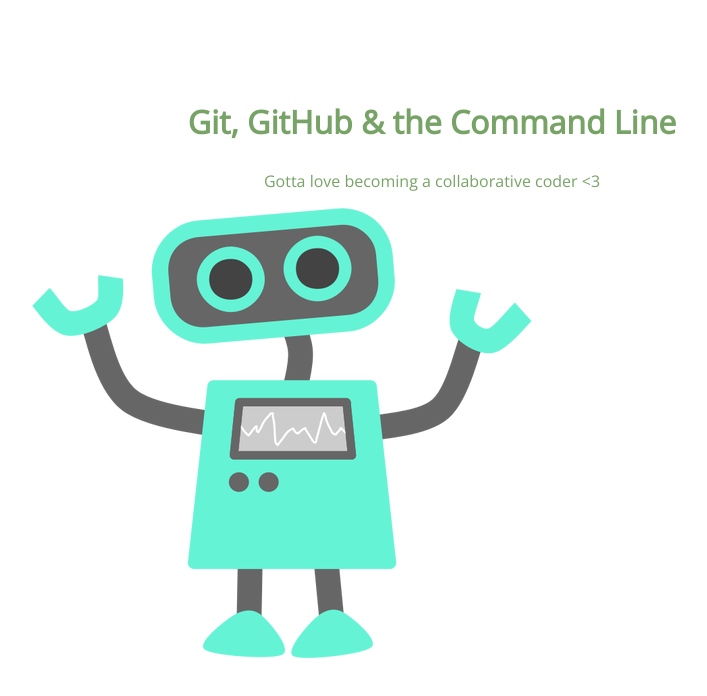
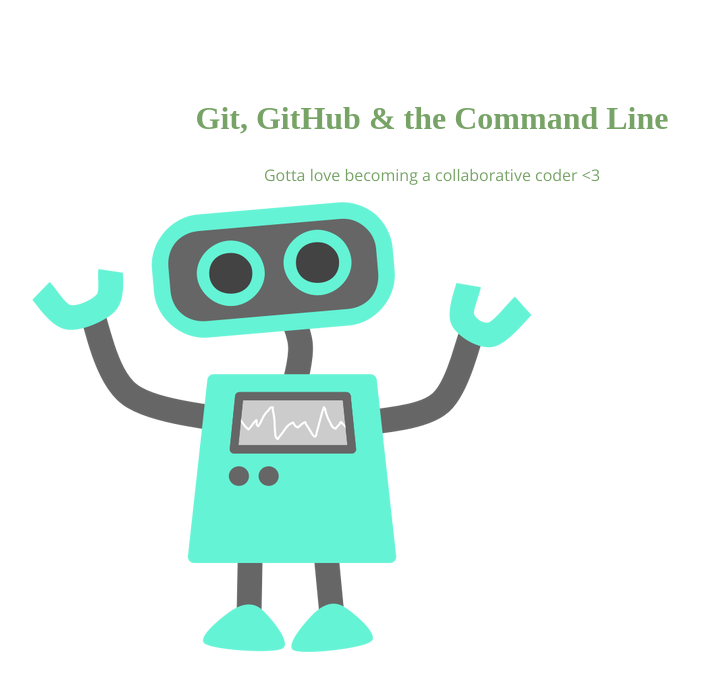
Before and after one commit to Ashleighk/105-project, a plain HTML site: page index.html in a window 1280 px wide. Shown: the whole page, without its empty margins (208-915 px from the left). Drawn offline with nearby package versions, Linux system fonts and the light colour scheme.

Commit message:
changed font to Montserrat for H1 tag

```diff
--- a/css/style.css
+++ b/css/style.css
@@ -8,7 +8,7 @@
 	color: #77a466;
 }
 section h1 {
-	font: 32px 'Open Sans';
+	font: 32px 'Montserrat';
 	font-weight: bold;
 }
 section p {
```
